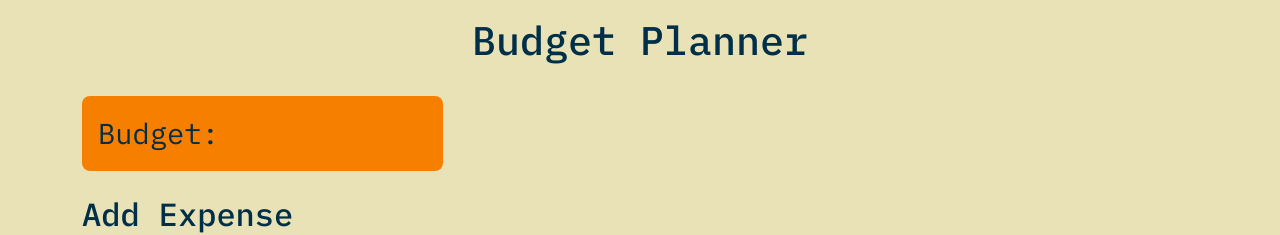
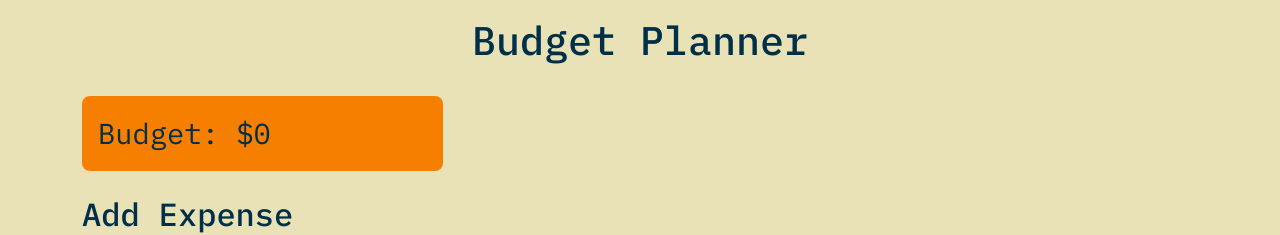
Before and after one commit to fa-901/budget-tracker, a React (Create React App) app: page / in a window 1280 px wide. Shown: the top 235 px of the page. Built offline with nearby package versions, Linux system fonts and the light colour scheme.

Commit message:
created Redux store & budget reducer

```diff
--- a/src/components/Budget.js
+++ b/src/components/Budget.js
@@ -1,7 +1,20 @@
-export default function Budget(props){
-    return(
+import {
+    setAmount,
+    selectCount,
+} from './BudgetReducer';
+
+import { useSelector, useDispatch } from 'react-redux'
+
+
+export default function Budget(props) {
+    const value = useSelector(selectCount);
+    const dispatch = useDispatch();
+
+
+    return (
         <div className='budget'>
-            Budget:
+            Budget: ${value}
+            <div></div>
         </div>
     )
 }
--- /dev/null
+++ b/src/components/BudgetReducer.js
@@ -0,0 +1,22 @@
+import { createSlice } from '@reduxjs/toolkit';
+
+export const budgetSlice = createSlice({
+    name: 'budget',
+    initialState: {
+        value: 0,
+    },
+    reducers: {
+        setAmount: (state, action) => {
+            state.value += action.payload;
+        },
+    },
+});
+
+export const { setAmount } = budgetSlice.actions;
+
+// The function below is called a selector and allows us to select a value from
+// the state. Selectors can also be defined inline where they're used instead of
+// in the slice file. For example: `useSelector((state) => state.counter.value)`
+export const selectCount = state => state.budget.value;
+
+export default budgetSlice.reducer;
--- a/src/index.js
+++ b/src/index.js
@@ -3,9 +3,14 @@ import ReactDOM from 'react-dom';
 import App from './App';
 import reportWebVitals from './reportWebVitals';
 
+import { Provider } from 'react-redux'
+import store from './store';
+
 ReactDOM.render(
   <React.StrictMode>
-    <App />
+    <Provider store={store}>
+      <App />
+    </Provider>
   </React.StrictMode>,
   document.getElementById('root')
 );
--- /dev/null
+++ b/src/store/index.js
@@ -0,0 +1,8 @@
+import { configureStore } from '@reduxjs/toolkit';
+import budgetReducer from '../components/BudgetReducer';
+
+export default configureStore({
+    reducer: {
+        budget: budgetReducer,
+    },
+});
```
